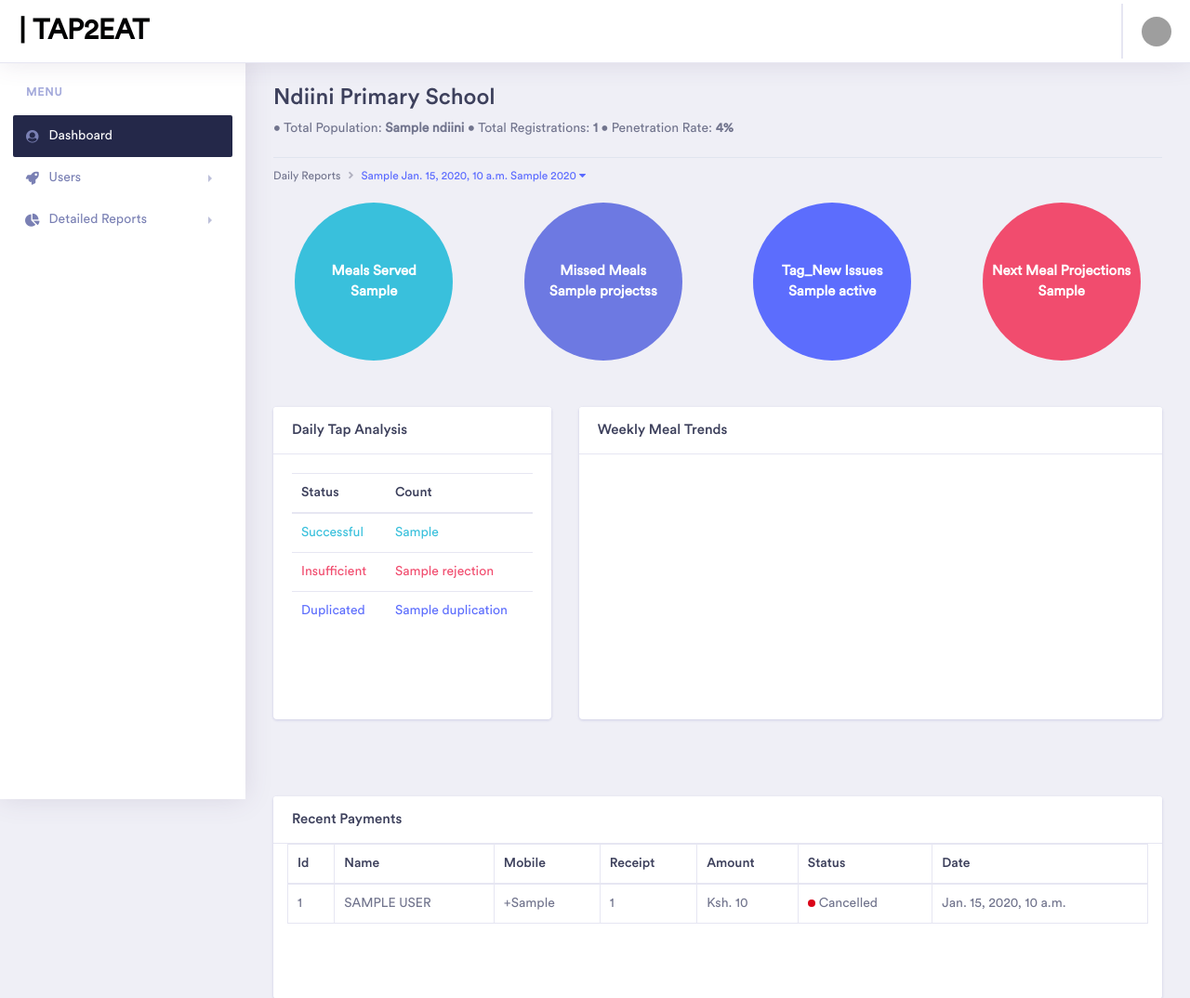
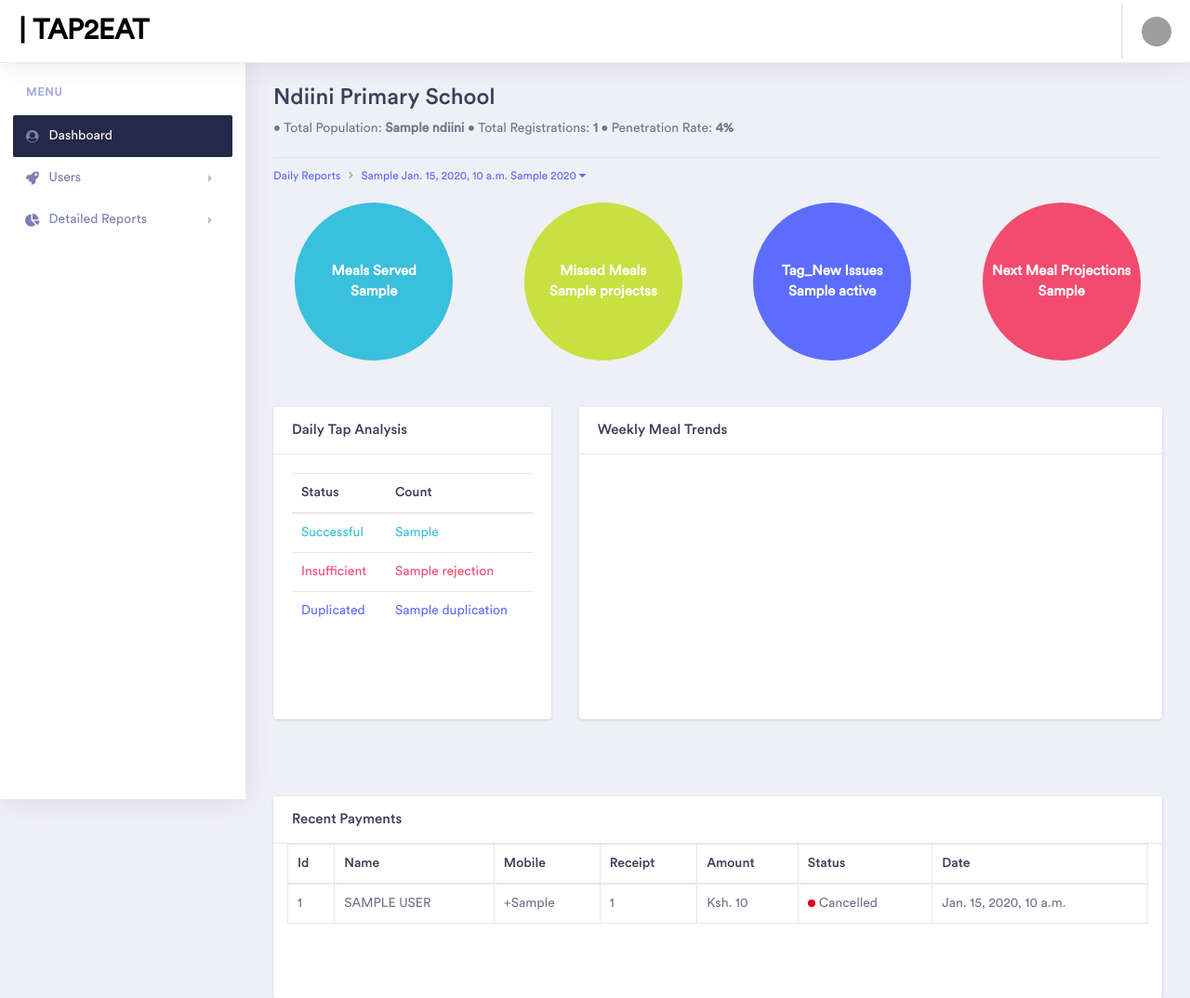
Before and after one commit to paulwababu/Tap2Eat_Dashboard, a Django app: template tap2eat/templates/home.html in a window 1280 px wide. Shown: the top 1074 px of the page at 93% size. Run offline with Django 3.2, Linux system fonts and the light colour scheme; tables that the repository leaves empty hold one stand-in row (values such as "Sample post"); the template is opened without the code that fills it: values that come from a table or form of the project are taken from there, most other values are stand-ins (such as "Sample title", 1, 10 or a date in 2020); some libraries are stand-ins or nearby versions; grey boxes are pictures that could not be loaded.

Commit message:
Update home.html

```diff
--- a/tap2eat/templates/home.html
+++ b/tap2eat/templates/home.html
@@ -1,5 +1,6 @@
 {% load static %}
 {% load tz %}
+{% load cache %}
 <!doctype html>
 <html lang="en">
 
@@ -198,7 +199,7 @@
                                     <nav aria-label="breadcrumb">
 
                                         <ol class="breadcrumb">
-                                            <li class="breadcrumb-item"><a href="/home">Daily Reports</a></li>
+                                            <li class="breadcrumb-item"><a class="btn-outline-primary" type="button" href="/home">Daily Reports</a></li>
                                             <li class="breadcrumb-item active" aria-current="page"><a id="myBtn1" class="btn-outline-primary" type="button" href="#">{{ theDay }} {{ theDate }} {{ theMonth }} {{ theYear }} <i class="fas fa-caret-down"></i></a></li>
                                         </ol>
                                         <!--Should Load on clicking datetime-->
@@ -377,18 +378,21 @@
                                 <div class="row">
                                     <div class="col-sm-3 block">
                                         <div class="circle a">
+
                                             {% if completedCorrect == '' %}
                                             <p><b> Meals Served</b>
                                                 <br>
                                                 0
                                             </p>
                                             {% else %}
+
                                             <p><b> Meals Served</b>
                                                 <br>
                                                 {{ completedCorrect }}
                                             </p>
 
                                             {% endif %}
+
                                         </div>
                                     </div>
                                     <div class="col-sm-3 block">
@@ -437,7 +441,7 @@
                                     background-color: #39c0dc;
                                 }
                                 .b {
-                                    background-color: #6d79e2;
+                                    background-color: rgb(200, 224, 64);
                                 }
                                 .c {
                                     background-color: #5c6dfd;
```
